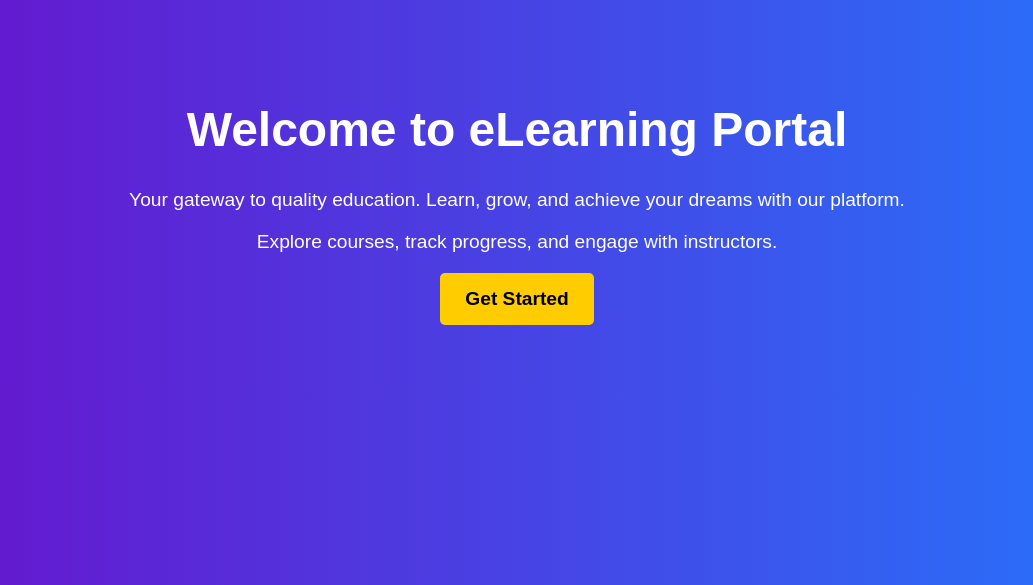
After one commit to njambiEvelyne/elearning-platform2, a Django app: page / in a window 1280 px wide. The commit adds this page. Shown: the top 585 px of the page, without its empty margins (123-1156 px from the left). Run offline with Django 5.2, Linux system fonts and the light colour scheme.

```diff
--- /dev/null
+++ b/elearning/templates/home.html
@@ -0,0 +1,51 @@
+<!DOCTYPE html>
+<html lang="en">
+<head>
+    <meta charset="UTF-8">
+    <meta name="viewport" content="width=device-width, initial-scale=1.0">
+    <title>Welcome to eLearning Portal</title>
+    <style>
+        body {
+            font-family: Arial, sans-serif;
+            background: linear-gradient(to right, #6a11cb, #2575fc);
+            color: white;
+            text-align: center;
+            margin: 0;
+            padding: 0;
+        }
+        .container {
+            max-width: 800px;
+            margin: 50px auto;
+            padding: 20px;
+        }
+        h1 {
+            font-size: 3rem;
+        }
+        p {
+            font-size: 1.2rem;
+            margin-bottom: 20px;
+        }
+        .btn {
+            display: inline-block;
+            background: #ffcc00;
+            color: black;
+            padding: 15px 25px;
+            text-decoration: none;
+            font-size: 1.2rem;
+            border-radius: 5px;
+            font-weight: bold;
+        }
+        .btn:hover {
+            background: #ffaa00;
+        }
+    </style>
+</head>
+<body>
+    <div class="container">
+        <h1>Welcome to eLearning Portal</h1>
+        <p>Your gateway to quality education. Learn, grow, and achieve your dreams with our platform.</p>
+        <p>Explore courses, track progress, and engage with instructors.</p>
+        <a href="/users/login/" class="btn">Get Started</a>
+    </div>
+</body>
+</html>
--- a/elearning/urls.py
+++ b/elearning/urls.py
@@ -41,8 +41,7 @@ router.register(r'answer', AnswerViewSet)
 
 
 urlpatterns = [
-    path("", TemplateView.as_view(template_name="home.html"), name="home"),  # ✅ Ensure this is here
-
+    path("", TemplateView.as_view(template_name="home.html"), name="home"),
     path("admin/", admin.site.urls),
     path('endpoints', include(router.urls)),
     path("users/", include('users.urls', namespace="users")),
--- a/users/templates/users/register.html
+++ b/users/templates/users/register.html
@@ -12,7 +12,7 @@
             <button type="submit" class="btn btn-success w-100">Register</button>
         </form>
         <p class="text-center mt-2">
-            Already have an account? <a href="{% url 'login' %}">Login</a>
+            Already have an account? <a href="{% url 'users:login' %}">Login</a>
         </p>
     </div>
 </div>
--- a/users/urls.py
+++ b/users/urls.py
@@ -2,7 +2,7 @@ from django.urls import path, reverse_lazy
 from django.contrib.auth.views import LogoutView
 from .views import (
     CustomLoginView, RegisterUserView, dashboard_redirect,
-    admin_dashboard, instructor_dashboard, student_dashboard,
+    admin_dashboard, instructor_dashboard, student_dashboard
 )
 
 app_name = "users"
--- a/users/views.py
+++ b/users/views.py
@@ -83,3 +83,6 @@ def instructor_dashboard(request):
 @login_required
 def student_dashboard(request):
     return render(request, "users/student_dashboard.html")
+
+def home(request):
+    return render(request, "home.html")
```
Also changed, not shown: users/templates/users/admin_dashboard.html (+11 -1 lines), users/templates/users/instructor_dashboard.html (+50 -2 lines).
